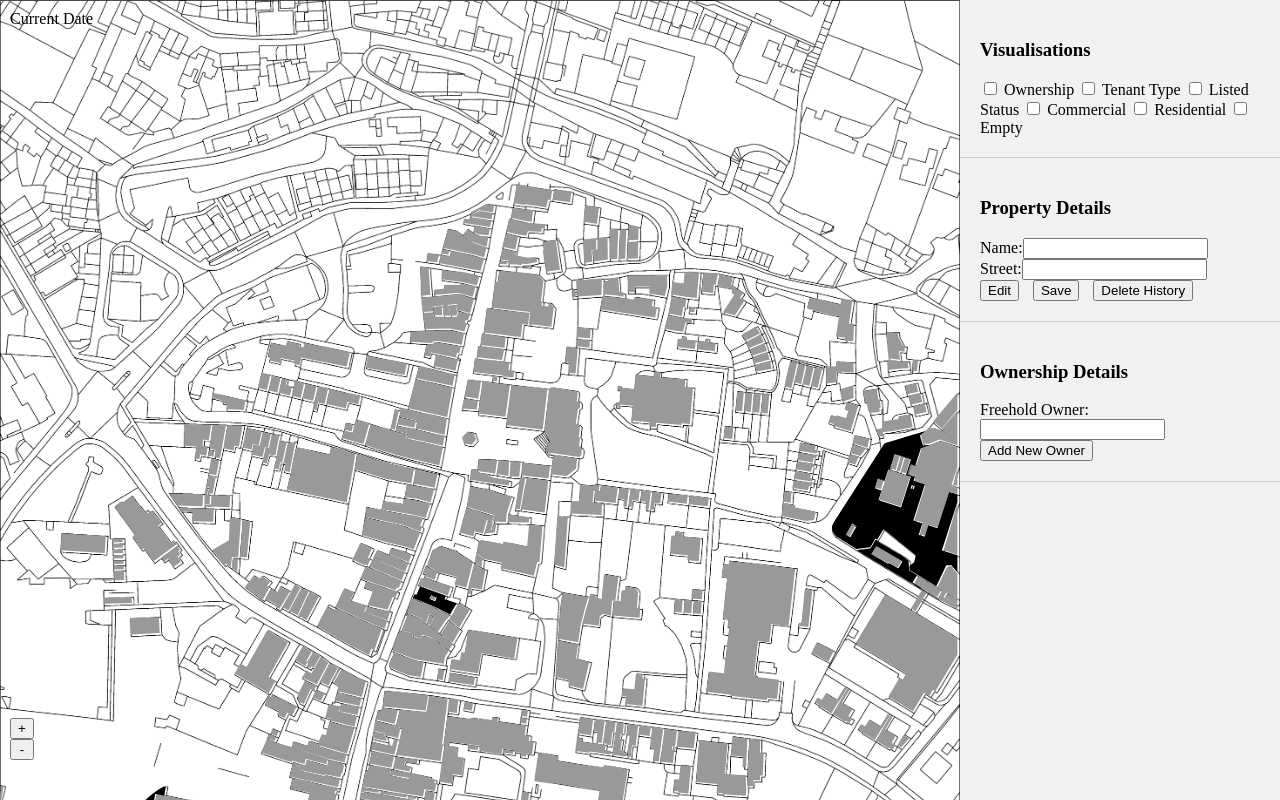
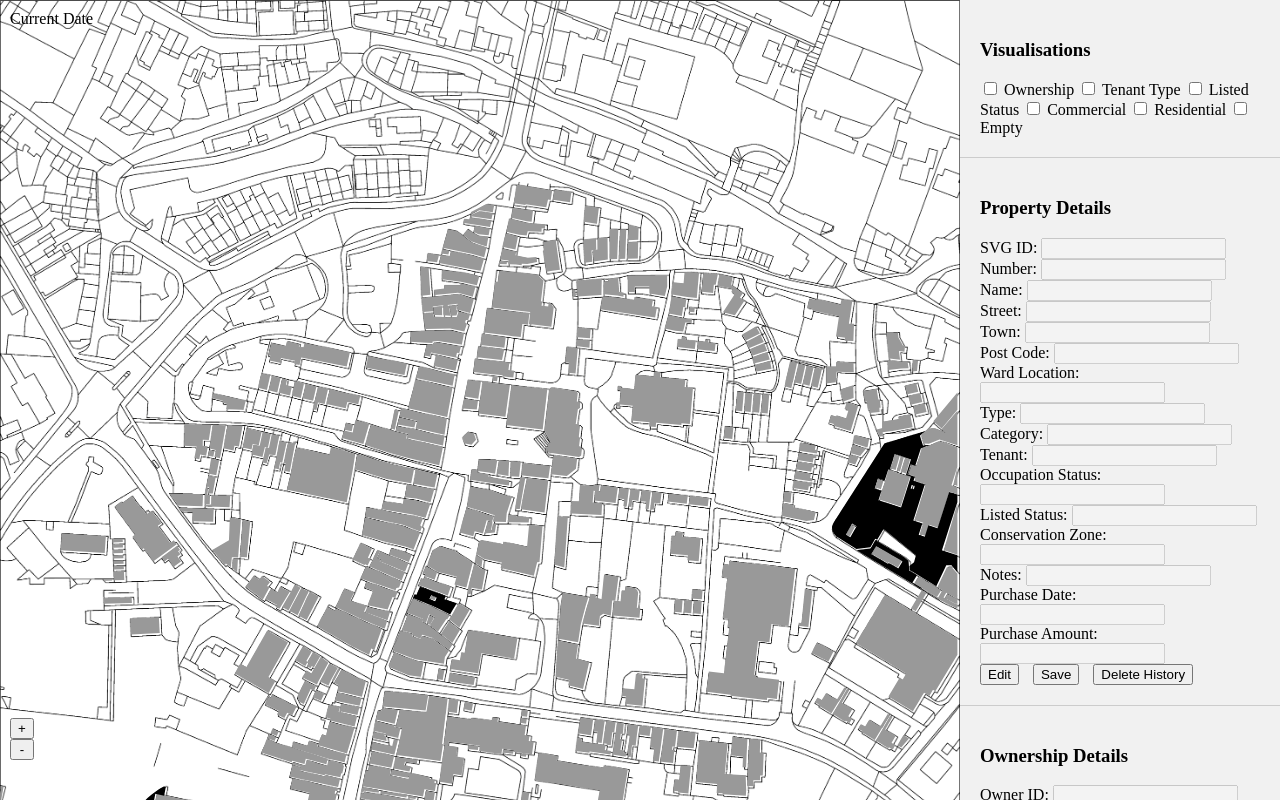
Before and after one commit to interimspaces/shepton-ownership-app, a website: page public/index.html in a window 1280 px wide. Drawn offline with Linux system fonts and the light colour scheme.

Commit message:
Function deploy

```diff
--- a/public/index.html
+++ b/public/index.html
@@ -31,17 +31,33 @@
             </div>
             <div class="property-details">
                 <h3>Property Details</h3>
-                <label for="propertyName">Name:</label><input id="propertyName" type="text"><br>
-                <label for="propertyStreet">Street:</label><input id="propertyStreet" type="text"><br>
-                <!-- Add the rest of the property fields here ... -->
+                SVG ID: <input type="text" id="SVGID" disabled readonly><br>
+                Number: <input type="text" id="Number" disabled><br>
+                Name: <input type="text" id="Name" disabled><br>
+                Street: <input type="text" id="Street" disabled><br>
+                Town: <input type="text" id="Town" disabled><br>
+                Post Code: <input type="text" id="PostCode" disabled><br>
+                Ward Location: <input type="text" id="WardLocation" disabled><br>
+                Type: <input type="text" id="Type" disabled><br>
+                Category: <input type="text" id="Category" disabled><br>
+                Tenant: <input type="text" id="Tenant" disabled><br>
+                Occupation Status: <input type="text" id="OccupationStatus" disabled><br>
+                Listed Status: <input type="text" id="ListedStatus" disabled><br>
+                Conservation Zone: <input type="text" id="ConservationZone" disabled><br>
+                Notes: <input type="text" id="Notes" disabled><br>
+                Purchase Date: <input type="text" id="PurchaseDate" disabled><br>
+                Purchase Amount: <input type="text" id="PurchaseAmount" disabled><br>
                 <button id="editProperty">Edit</button>
                 <button id="saveProperty">Save</button>
                 <button id="deleteHistory">Delete History</button>
             </div>
             <div class="ownership-details">
                 <h3>Ownership Details</h3>
-                <label for="freeholdOwner">Freehold Owner:</label><input id="freeholdOwner" type="text"><br>
-                <!-- Add the rest of the ownership fields here ... -->
+                Owner ID: <input type="text" id="OwnerID" disabled readonly><br>
+                Property ID: <input type="text" id="PropertyID" disabled readonly><br>
+                Resolved Owner: <input type="text" id="ResolvedOwner" disabled><br>
+                Freehold Owner: <input type="text" id="FreeholdOwner" disabled><br>
+                Leasehold Owner: <input type="text" id="LeaseholdOwner" disabled><br>
                 <button id="addNewOwner">Add New Owner</button>
             </div>
         </div>
--- a/public/js/script.js
+++ b/public/js/script.js
@@ -5,14 +5,13 @@ window.addEventListener('DOMContentLoaded', async () => {
     const mapContainer = document.querySelector('.building-objects');
     const editButton = document.getElementById('editProperty');
     const saveButton = document.getElementById('saveProperty');
-    const fields = document.querySelectorAll('.field');
+    const fields = document.querySelectorAll('.property-details input[type="text"], .ownership-details input[type="text"]');
 
     let zoomLevel = 1;
     let zoomInInterval, zoomOutInterval;
     let isDragging = false;
     let prevX, prevY;
 
-    // Drag functionality
     zoomingArea.addEventListener('mousedown', (e) => {
         if (zoomLevel <= 1) return;
         isDragging = true;
@@ -49,8 +48,8 @@ window.addEventListener('DOMContentLoaded', async () => {
         if (zoomLevel < 1) zoomLevel = 1;
         zoomingArea.style.transform = `scale(${zoomLevel})`;
         if (zoomLevel === 1) {
-            zoomingArea.style.left = '1px';
-            zoomingArea.style.top = '2px';
+            zoomingArea.style.left = '0px';
+            zoomingArea.style.top = '0px';
         }
     };
 
@@ -70,7 +69,6 @@ window.addEventListener('DOMContentLoaded', async () => {
         clearInterval(zoomOutInterval);
     });
 
-    // Mouse wheel zooming
     zoomingArea.addEventListener('wheel', (e) => {
         if (e.deltaY < 0) {
             zoomIn();
@@ -79,19 +77,12 @@ window.addEventListener('DOMContentLoaded', async () => {
         }
     });
 
-    // Fetch the SVG file
     const response = await fetch('./data/buildings.svg');
-    if (!response.ok) {
-        console.error('Error fetching the SVG file:', response.status, response.statusText);
-        return;
-    }
-
     const svgText = await response.text();
     const tempContainer = document.createElement('div');
     tempContainer.innerHTML = svgText;
     const svgElement = tempContainer.querySelector('svg');
 
-    // Add interactivity to the polygons
     svgElement.querySelectorAll('polygon').forEach((path) => {
         path.classList.add('building-object');
         path.addEventListener('mouseover', (e) => {
@@ -103,7 +94,6 @@ window.addEventListener('DOMContentLoaded', async () => {
             e.target.style.strokeWidth = '';
         });
         path.addEventListener('click', (e) => {
-            // Populate fields here based on the clicked building object
             fields.forEach(field => {
                 field.value = "Sample Value"; // Replace with the actual value
                 field.disabled = true;
@@ -113,7 +103,6 @@ window.addEventListener('DOMContentLoaded', async () => {
         });
     });
 
-    // Append the SVG to the building objects container
     mapContainer.appendChild(svgElement);
 
     editButton.addEventListener('click', () => {
```
